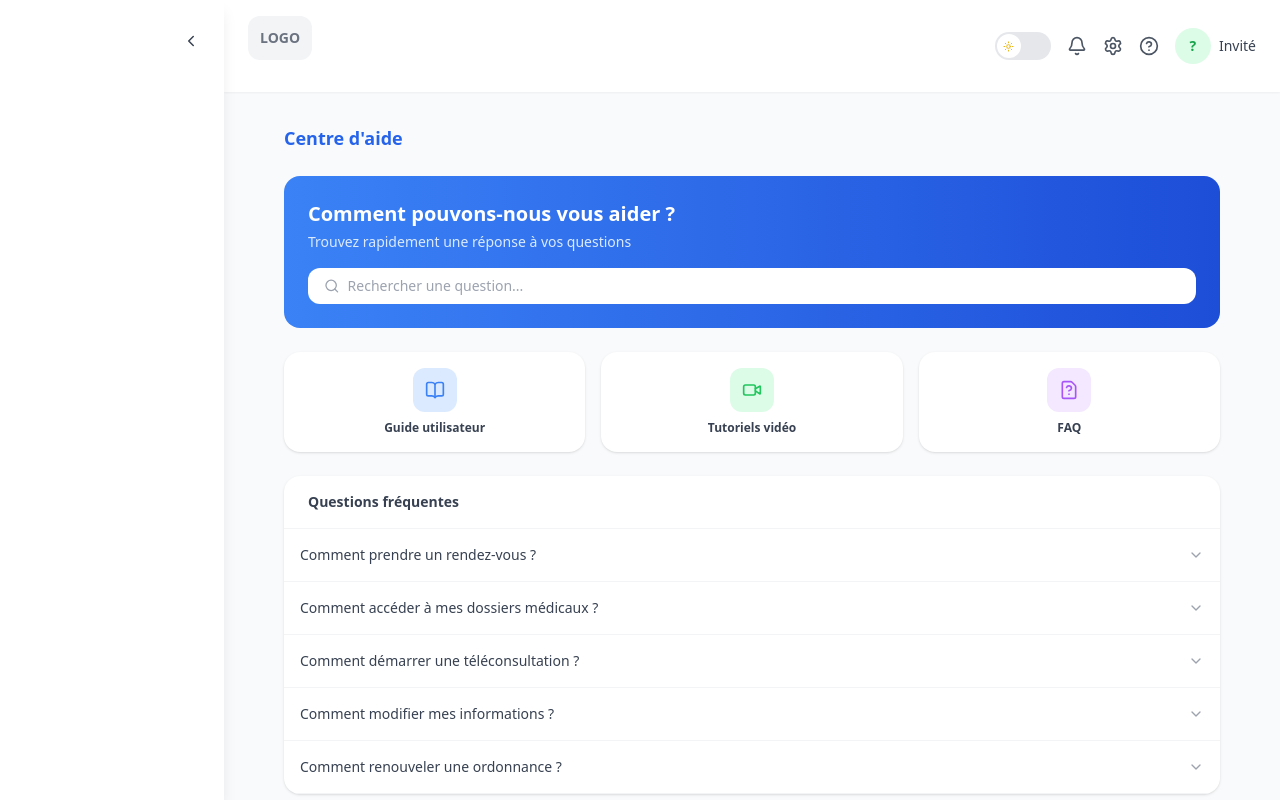
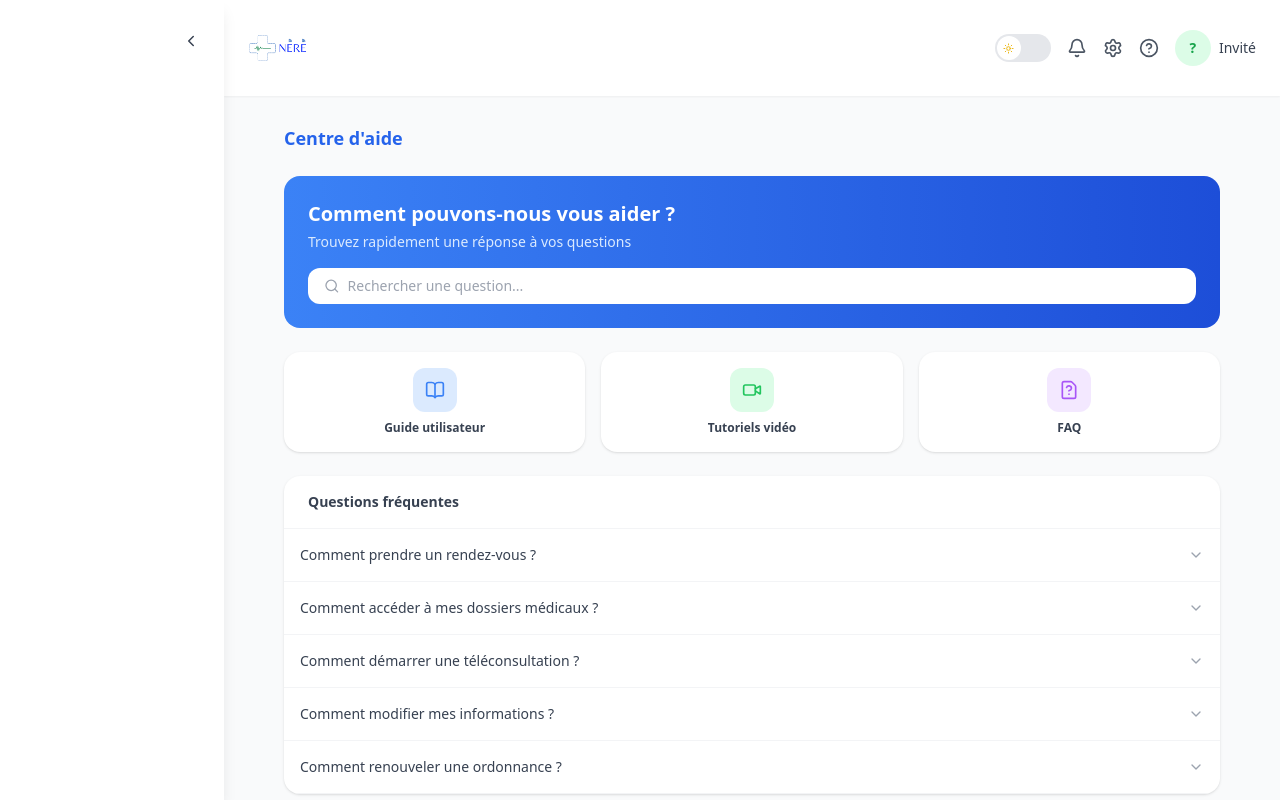
Before and after one commit to Nere-Care/NERE-HEALTH, a React (Vite) app in the folder frontend/web/: page /aide in a window 1280 px wide. Shown: the top 800 px of the page. Built offline with nearby package versions, Linux system fonts and the light colour scheme; no server answers.

Commit message:
ajout photo profil medecin OK

```diff
--- a/frontend/web/src/components/header.jsx
+++ b/frontend/web/src/components/header.jsx
@@ -3,6 +3,8 @@ import { useNavigate } from "react-router-dom";
 import { useEffect, useState, useCallback } from "react";
 import { fetchNotifications } from "../services/notificationService";
 import { onWebSocketMessage } from "../services/websocketService";
+
+import logoImg from "../assets/images/logo.png";
 
 
 export default function Header({ titre, darkMode, setDarkMode, collapsed }) {
@@ -87,9 +89,15 @@ useEffect(() => {
     `}>
 
       {/* LOGO */}
-      <div className={`rounded-xl p-3 text-center text-sm font-semibold mb-4
-        ${darkMode ? "bg-gray-700 text-gray-300" : "bg-gray-100 text-gray-500"}`}>
-        {collapsed ? "LOGO" : "LOGO"}
+      <div
+        onClick={() => navigate("/")}
+        className="flex items-center cursor-pointer flex-shrink-0"
+      >
+        <img
+          src={logoImg}
+          alt="Logo"
+          className="h-14 sm:h-15 md:h-16 w-auto object-contain transition-all"
+        />
       </div>
 
       {/* RIGHT SECTION */}
--- a/frontend/web/src/pages/doctor/doctorDirectory.jsx
+++ b/frontend/web/src/pages/doctor/doctorDirectory.jsx
@@ -54,7 +54,8 @@ export default function DoctorsDirectory({ darkMode }) {
   rating: doc.note,
   annees_experience: parseInt(doc.experience) || 0,
   experience: doc.experience,
-  image_url: null,
+  photo_url: doc.photo_url || null,   // ← ajouter cette ligne
+  image_url: doc.photo_url || null,
   biographie: doc.biographie,
   description: doc.biographie || "",
   disponible: doc.disponible,
```
Also changed, not shown: frontend/web/src/assets/images/logo.png (added).
